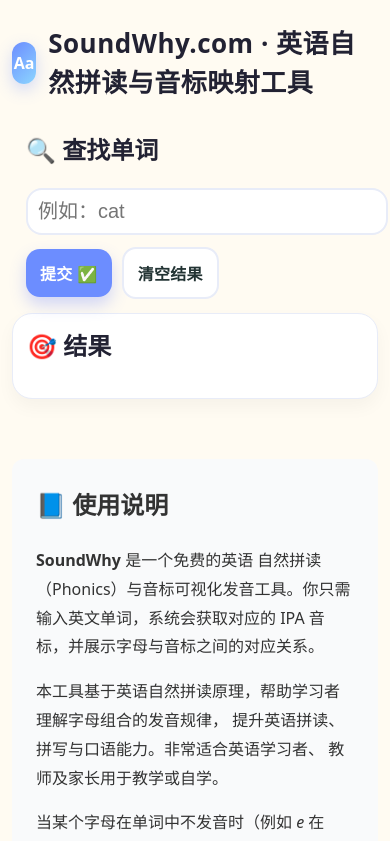
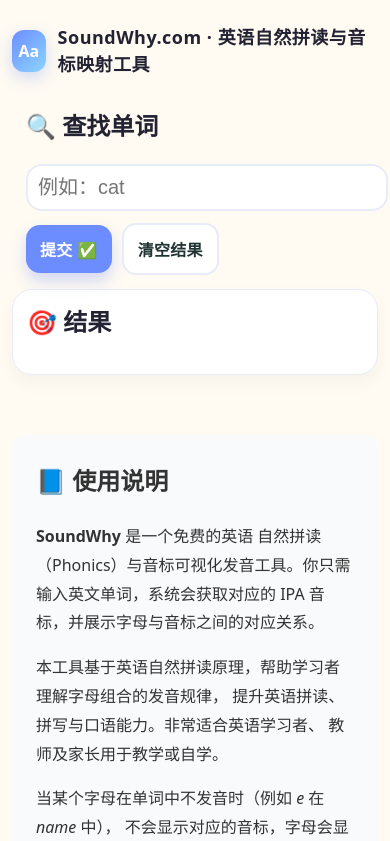
Before and after one commit to AngelinaMartin83/WordMapper, a Next.js app: page / in a window 390 px wide. Shown: the top 841 px of the page. Built offline with nearby package versions, Linux system fonts and the light colour scheme; no server answers.

Commit message:
Update style.css

```diff
--- a/public/css/style.css
+++ b/public/css/style.css
@@ -157,7 +157,8 @@
 
   /* 按钮 */
   .btn { padding: 12px 14px; font-size: 16px; border-radius: 14px; }
-.h1{font-size: 18px;}
+     /* H1 */
+h1{font-size: 18px;}
   /* 结果网格：纵向自动换行 */
   .pairs-grid {
     display: grid;
```
